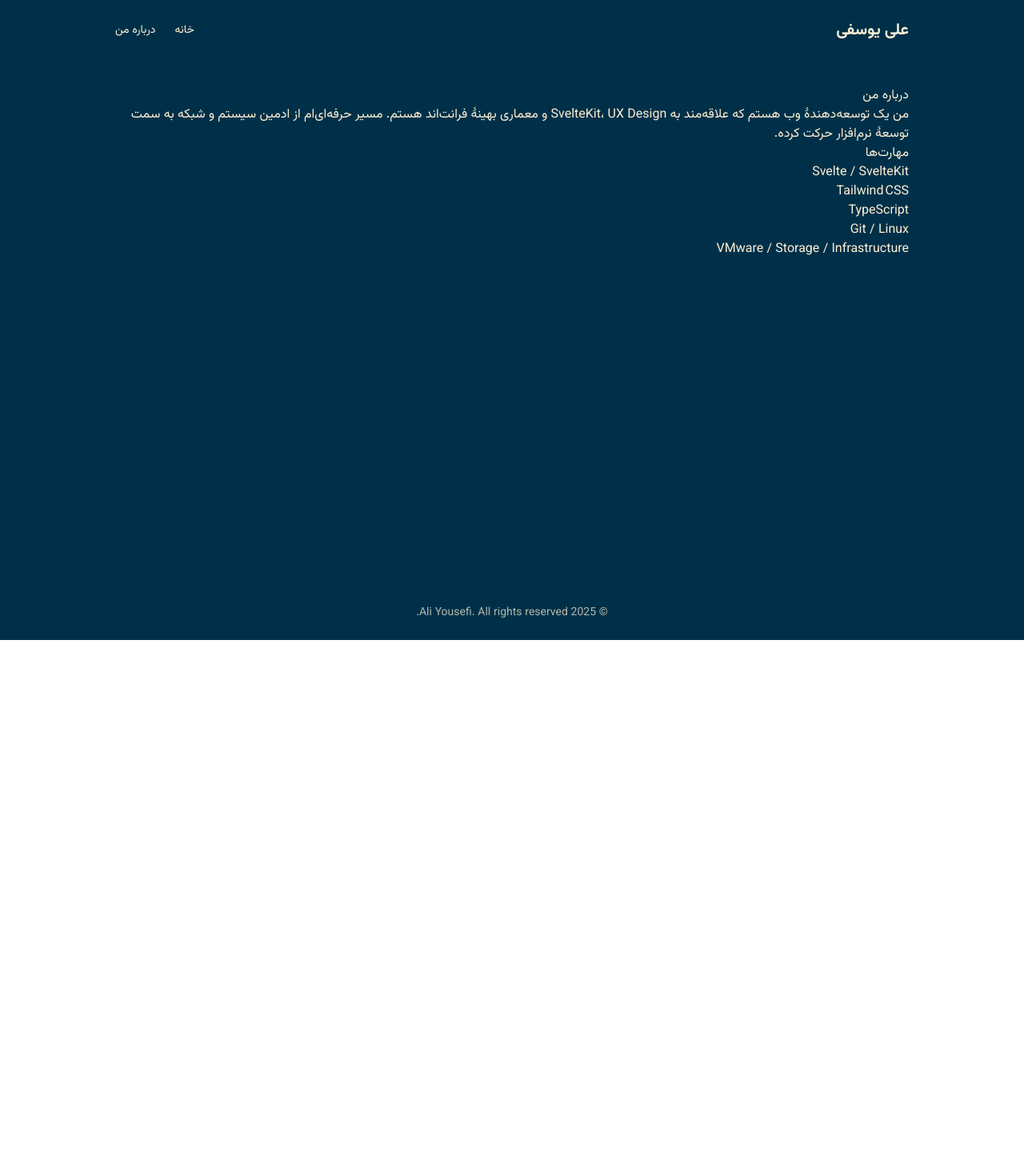
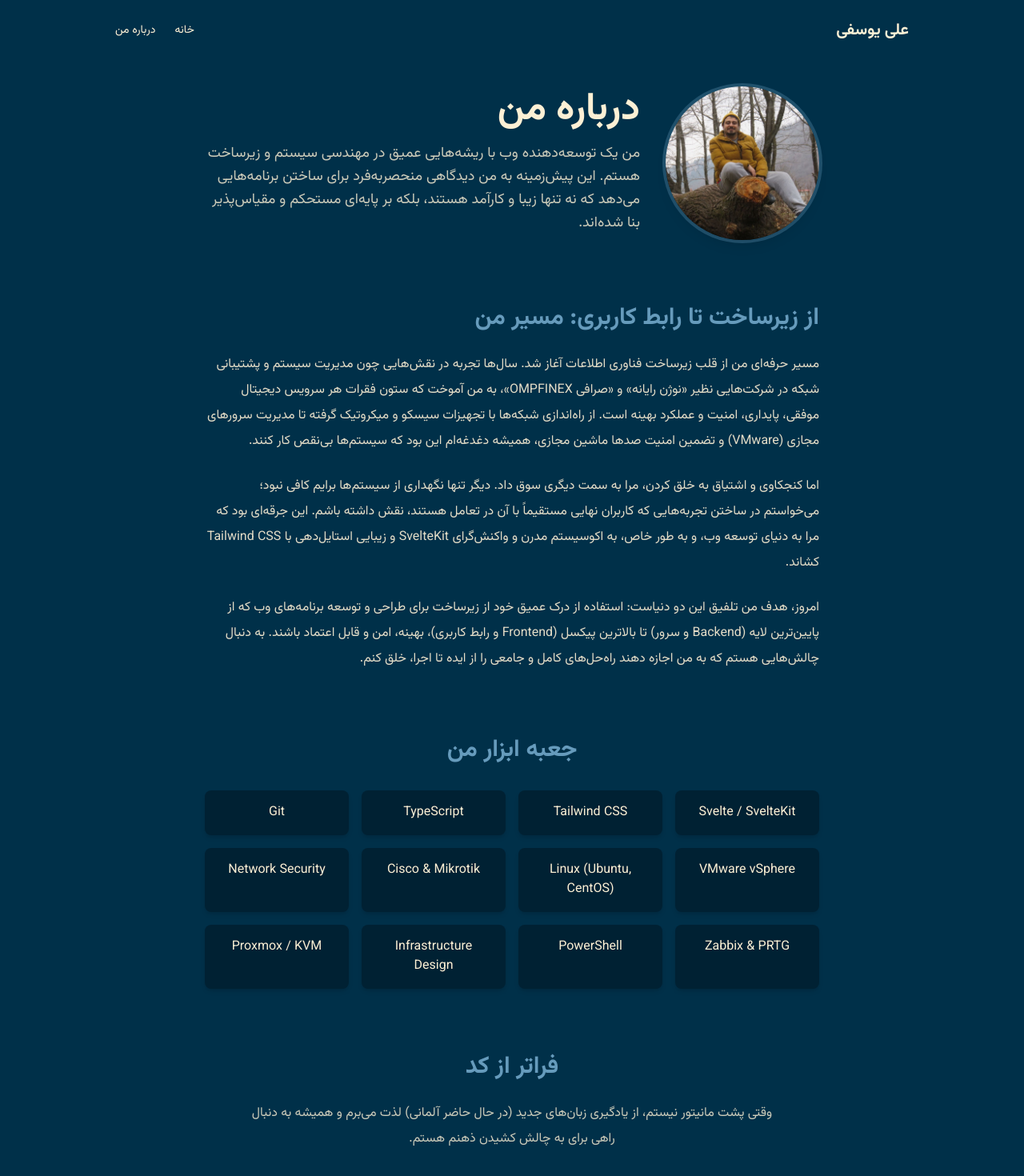
Before and after one commit to ayousefipro/aliyousefi.pro, a SvelteKit app: page /about in a window 1280 px wide. Shown: the top 1470 px of the page at 80% size. Before the commit the page ends 800 px from the top, so only its background shows below. Built offline with nearby package versions, Linux system fonts and the light colour scheme; a web font is replaced by a local one.

Commit message:
about me updated

```diff
--- a/src/routes/+page.svelte
+++ b/src/routes/+page.svelte
@@ -18,7 +18,7 @@
 				>درباره من</a
 			>
 			<a
-				href="mailto:your-email@example.com"
+				href="mailto:a.yousefi.pro@gmail.com"
 				class="transform rounded-lg border-2 border-secondary px-6 py-3 font-bold text-secondary transition-colors hover:bg-secondary hover:text-primary"
 				>تماس با من</a
 			>
--- a/src/routes/about/+page.svelte
+++ b/src/routes/about/+page.svelte
@@ -1,12 +1,88 @@
-<h1>درباره من</h1>
+<script>
+	const skills = [
+		'Svelte / SvelteKit',
+		'Tailwind CSS',
+		'TypeScript',
+		'Git',
+		'VMware vSphere',
+		'Linux (Ubuntu, CentOS)',
+		'Cisco & Mikrotik',
+		'Network Security',
+		'Zabbix & PRTG',
+		'PowerShell',
+		'Infrastructure Design',
+		'Proxmox / KVM'
+	];
+</script>
 
-   <p>من یک توسعه‌دهندهٔ وب هستم که علاقه‌مند به SvelteKit، UX Design و معماری بهینهٔ فرانت‌اند هستم. مسیر حرفه‌ای‌ام از ادمین سیستم و شبکه به سمت توسعهٔ نرم‌افزار حرکت کرده.</p>
+<div class="mx-auto flex max-w-3xl flex-col gap-y-16 md:gap-y-20">
+	<!-- بخش هدر و تصویر -->
+	<section class="flex flex-col items-center gap-8 md:flex-row">
+		<div class="h-40 w-40 flex-shrink-0 md:h-48 md:w-48">
+			<img
+				src="/profile-picture.jpg"
+				alt="عکس پروفایل علی یوسفی"
+				class="h-full w-full rounded-full object-cover shadow-lg ring-4 ring-secondary/30"
+			/>
+		</div>
+		<div class="text-center md:text-right">
+			<h1 class="font-serif text-5xl font-bold">درباره من</h1>
+			<p class="mt-4 text-lg leading-relaxed text-textPrimary/80">
+				من یک توسعه‌دهنده وب با ریشه‌هایی عمیق در مهندسی سیستم و زیرساخت هستم. این پیش‌زمینه به من
+				دیدگاهی منحصربه‌فرد برای ساختن برنامه‌هایی می‌دهد که نه تنها زیبا و کارآمد هستند، بلکه بر
+				پایه‌ای مستحکم و مقیاس‌پذیر بنا شده‌اند.
+			</p>
+		</div>
+	</section>
 
-   <h2>مهارت‌ها</h2>
-   <ul>
-     <li>Svelte / SvelteKit</li>
-     <li>Tailwind CSS</li>
-     <li>TypeScript</li>
-     <li>Git / Linux</li>
-     <li>VMware / Storage / Infrastructure</li>
-   </ul>
+	<!-- بخش داستان و روایت -->
+	<section>
+		<h2 class="mb-6 text-center font-serif text-3xl font-bold text-secondary md:text-right">
+			از زیرساخت تا رابط کاربری: مسیر من
+		</h2>
+		<div class="space-y-6 leading-loose text-textPrimary/90">
+			<p>
+				مسیر حرفه‌ای من از قلب زیرساخت فناوری اطلاعات آغاز شد. سال‌ها تجربه در نقش‌هایی چون مدیریت
+				سیستم و پشتیبانی شبکه در شرکت‌هایی نظیر «نوژن رایانه» و «صرافی OMPFINEX»، به من آموخت که
+				ستون فقرات هر سرویس دیجیتال موفقی، پایداری، امنیت و عملکرد بهینه است. از راه‌اندازی
+				شبکه‌ها با تجهیزات سیسکو و میکروتیک گرفته تا مدیریت سرورهای مجازی (VMware) و تضمین امنیت
+				صدها ماشین مجازی، همیشه دغدغه‌ام این بود که سیستم‌ها بی‌نقص کار کنند.
+			</p>
+			<p>
+				اما کنجکاوی و اشتیاق به خلق کردن، مرا به سمت دیگری سوق داد. دیگر تنها نگهداری از سیستم‌ها
+				برایم کافی نبود؛ می‌خواستم در ساختن تجربه‌هایی که کاربران نهایی مستقیماً با آن در تعامل
+				هستند، نقش داشته باشم. این جرقه‌ای بود که مرا به دنیای توسعه وب، و به طور خاص، به
+				اکوسیستم مدرن و واکنش‌گرای SvelteKit و زیبایی استایل‌دهی با Tailwind CSS کشاند.
+			</p>
+			<p>
+				امروز، هدف من تلفیق این دو دنیاست: استفاده از درک عمیق خود از زیرساخت برای طراحی و توسعه
+				برنامه‌های وب که از پایین‌ترین لایه (Backend و سرور) تا بالاترین پیکسل (Frontend و رابط
+				کاربری)، بهینه، امن و قابل اعتماد باشند. به دنبال چالش‌هایی هستم که به من اجازه دهند
+				راه‌حل‌های کامل و جامعی را از ایده تا اجرا، خلق کنم.
+			</p>
+		</div>
+	</section>
+
+	<!-- بخش مهارت‌ها -->
+	<section>
+		<h2 class="mb-8 text-center font-serif text-3xl font-bold text-secondary">جعبه ابزار من</h2>
+		<div class="grid grid-cols-2 gap-4 sm:grid-cols-3 md:grid-cols-4">
+			{#each skills as skill}
+				<div
+					class="transform rounded-lg bg-primary-darker p-4 text-center shadow-md transition-transform hover:-translate-y-1 hover:bg-secondary/20"
+				>
+					<span class="font-sans font-medium">{skill}</span>
+				</div>
+			{/each}
+		</div>
+	</section>
+
+	<!-- بخش شخصی -->
+	<section>
+		<h2 class="mb-6 text-center font-serif text-3xl font-bold text-secondary">فراتر از کد</h2>
+		<p class="mx-auto max-w-2xl text-center leading-loose text-textPrimary/80">
+			وقتی پشت مانیتور نیستم، از یادگیری زبان‌های جدید (در حال حاضر آلمانی) لذت می‌برم و همیشه به
+			دنبال راهی برای به چالش کشیدن ذهنم هستم.
+		</p>
+	</section>
+</div>
--- a/tailwind.config.ts
+++ b/tailwind.config.ts
@@ -7,6 +7,7 @@ export default {
 		extend: {
 			colors: {
 				primary: '#003049',
+				'primary-darker': '#002133',
 				secondary: '#669BBC',
 				textPrimary: '#FDF0D5',
 				accent: '#780000'
```
